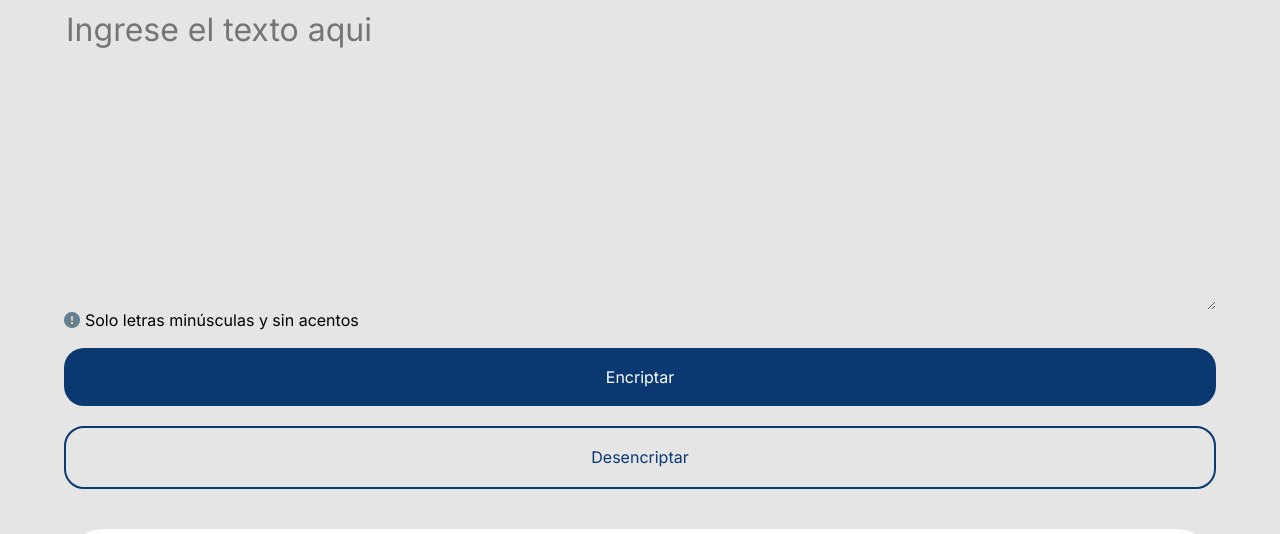
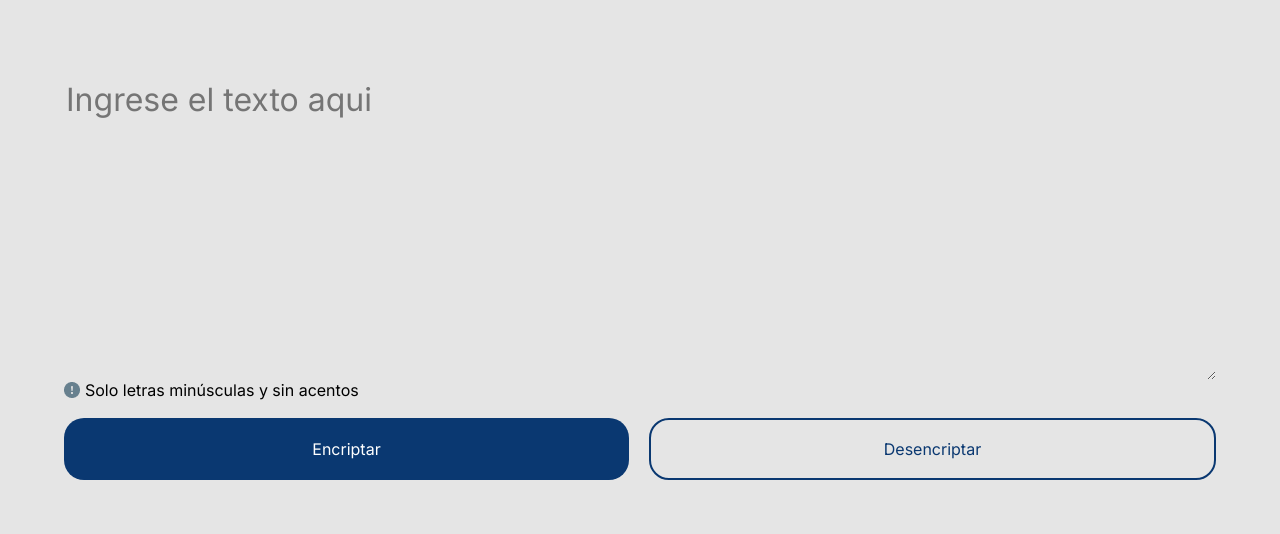
Before and after one commit to andreww221/Encriptador, a plain HTML site: page index.html in a window 1280 px wide. Shown: the part 90-624 px from the top of the page. Drawn offline with Linux system fonts and the light colour scheme.

Commit message:
El encriptador se adapta a tablets

```diff
--- a/assets/css/pages/indexTablet.css
+++ b/assets/css/pages/indexTablet.css
@@ -0,0 +1,19 @@
+
+@media (min-width: 768px) {
+
+    .contenedor{
+         display: flex;
+         flex-direction: column;
+         justify-content: space-between;
+         min-height: 100vh;
+    }
+
+    .main__botones{
+        display: flex;
+        flex-direction: row;
+        gap: 20px;
+    }
+
+
+
+}
--- a/index.html
+++ b/index.html
@@ -18,6 +18,7 @@
     <link rel="stylesheet" href="assets/css/pages/index.css">
     <link rel="stylesheet" href="assets/css/components/botonPrimario.css">
     <link rel="stylesheet" href="assets/css/components/botonSecundario.css">
+    <link rel="stylesheet" href="assets/css/pages/indexTablet.css">
   </head>
 
   <body>
```
